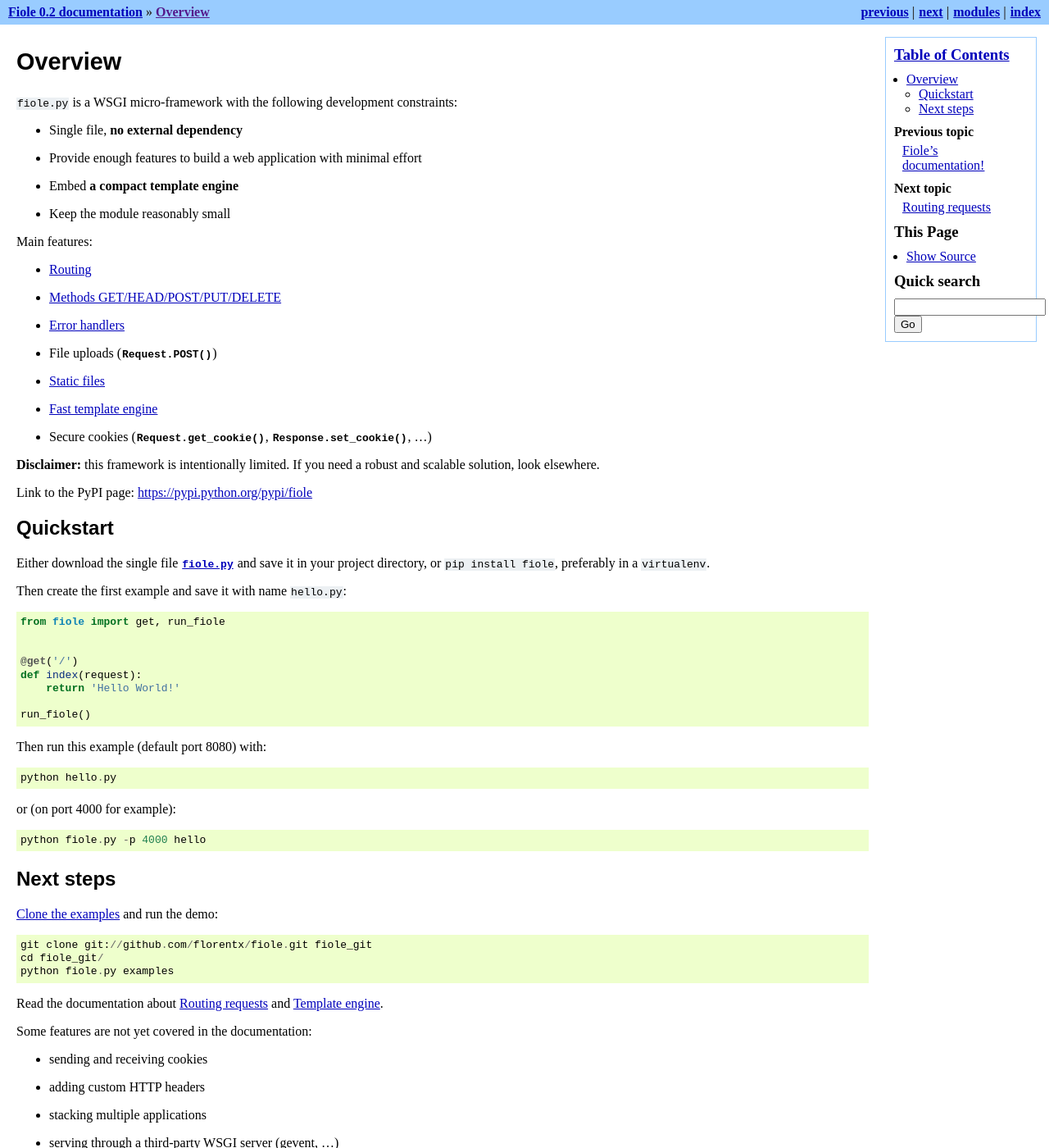
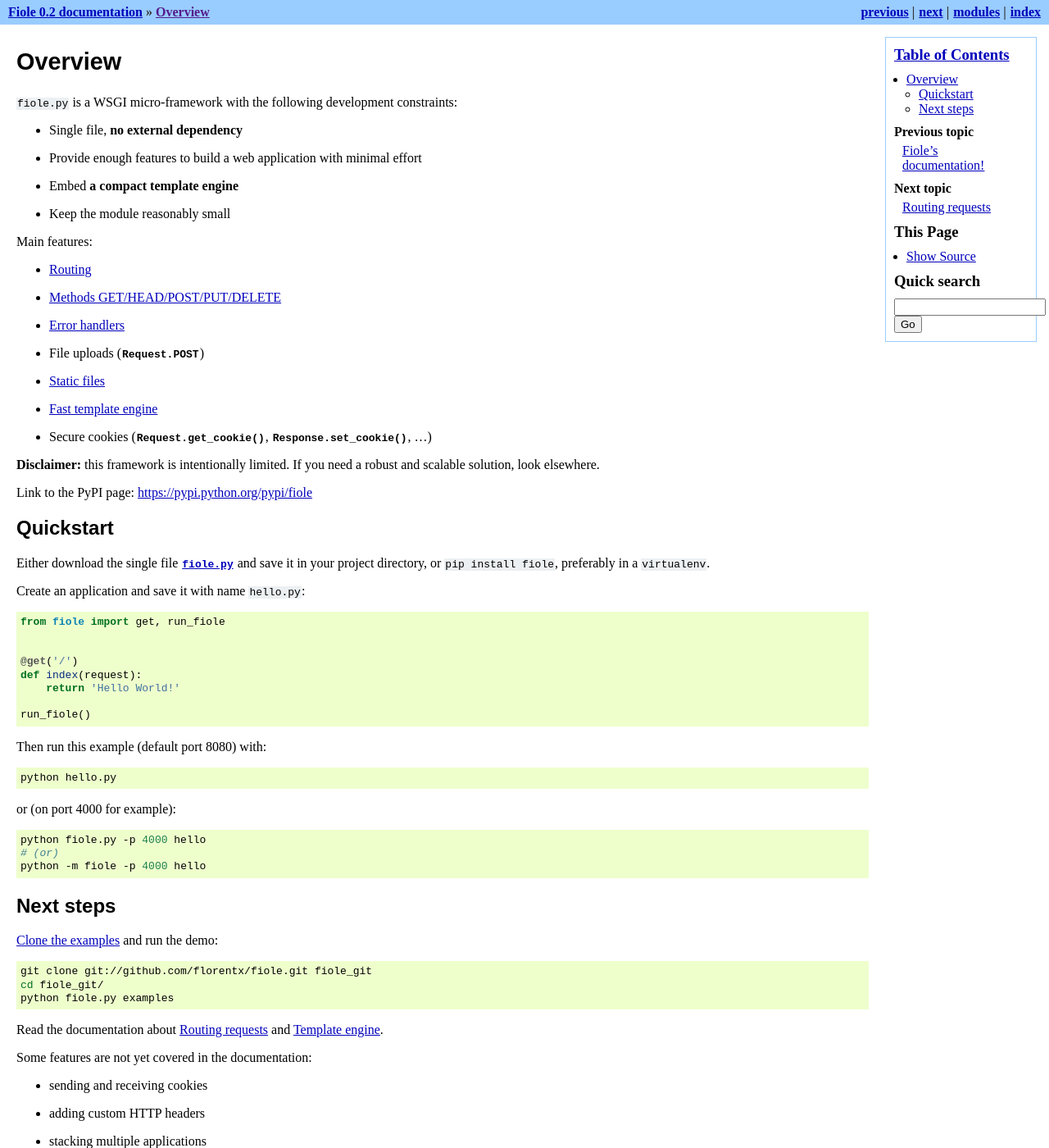
Before and after one commit to florentx/fiole, a Sphinx documentation site: the page built from docs/intro.rst, in a window 1280 px wide and 1400 px high. Shown: the whole window at 82% size. Built offline with Sphinx 7.4.7, drawn with Linux system fonts in a browser that asks for light colours.

```diff
--- a/docs/intro.rst
+++ b/docs/intro.rst
@@ -17,7 +17,7 @@ Main features:
 * :doc:`Routing <routing>`
 * :doc:`Methods GET/HEAD/POST/PUT/DELETE <routing>`
 * :ref:`Error handlers <helpers>`
-* File uploads (:func:`Request.POST`)
+* File uploads (:data:`Request.POST`)
 * :ref:`Static files <helpers>`
 * :doc:`Fast template engine <template>`
 * Secure cookies (:func:`Request.get_cookie`, :func:`Response.set_cookie`, ...)
@@ -36,7 +36,7 @@ Quickstart
 Either download the single file :download:`fiole.py<../fiole.py>` and save it in your
 project directory, or ``pip install fiole``, preferably in a ``virtualenv``.
 
-Then create the first example and save it with name ``hello.py``:
+Create an application and save it with name ``hello.py``:
 
 ::
 
@@ -52,22 +52,26 @@ Then create the first example and save it with name ``hello.py``:
 
 Then run this example (default port 8080) with:
 
-::
+.. code-block:: bash
 
   python hello.py
 
 
 or (on port 4000 for example):
 
-::
+.. code-block:: bash
 
   python fiole.py -p 4000 hello
+  # (or)
+  python -m fiole -p 4000 hello
 
 
 Next steps
 ----------
 
-`Clone the examples <https://github.com/florentx/fiole>`_ and run the demo::
+`Clone the examples <https://github.com/florentx/fiole>`_ and run the demo:
+
+.. code-block:: bash
 
   git clone git://github.com/florentx/fiole.git fiole_git
   cd fiole_git/
--- a/docs/template.rst
+++ b/docs/template.rst
@@ -84,14 +84,15 @@ Following directives are supported:
   to generate the current document.  This should be the first line.
 * ``%require(firstname, lastname)``: Declare the variables which are expected
   when rendering the template.
-* ``%include("footer.html")``: Insert the template content just here.
+* ``%include("footer.html")``: Render the template and insert the output
+  just here.
 * ``%import "widgets.tmpl" as widgets``: Import reusable helpers from another
   template.
 * ``%from "toolbox.tmpl" import popup``: Import a function from the other
   template.
 * ``%def``: Define a Python function (used for inheritance: ``%extends``
   or ``%import``).
-* ``%end``: End the Python function definition.
+* ``%end`` or ``%enddef``: End the Python function definition.
 
 
 .. _template_python_code:
```
